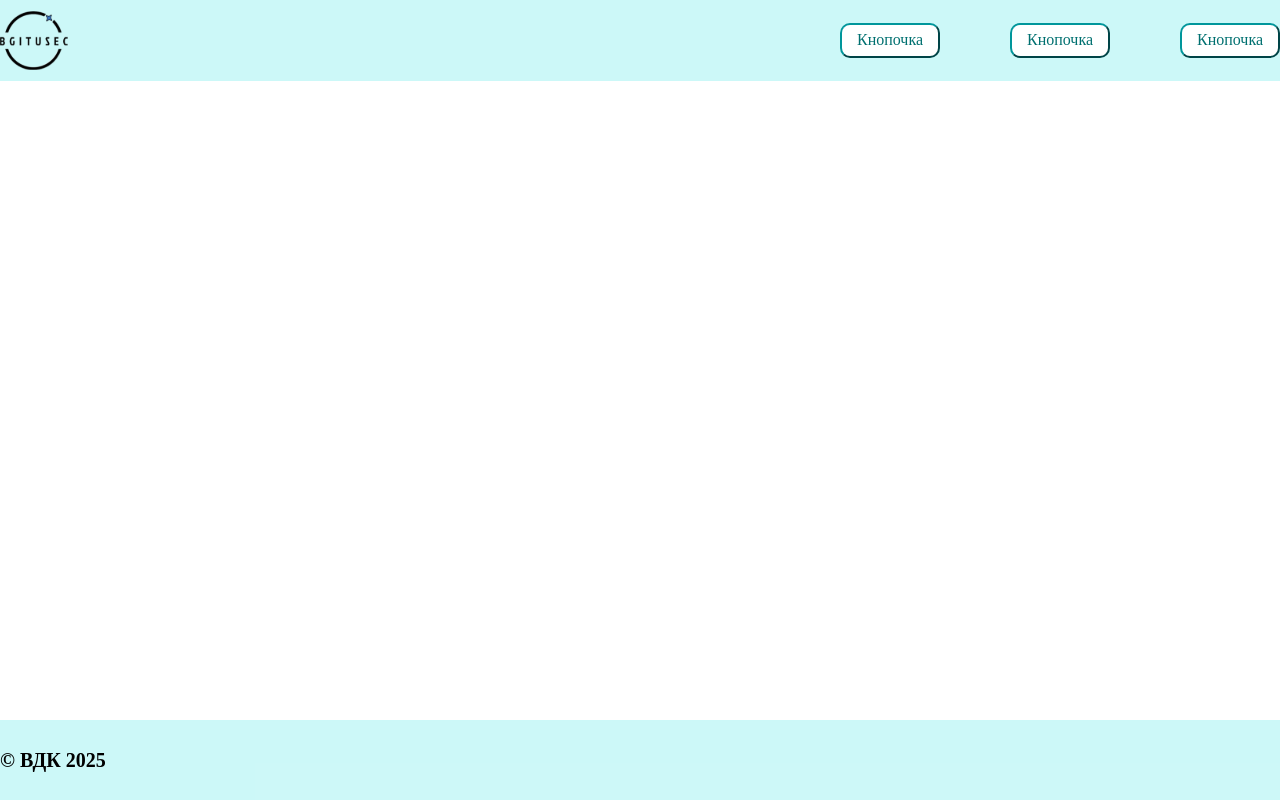
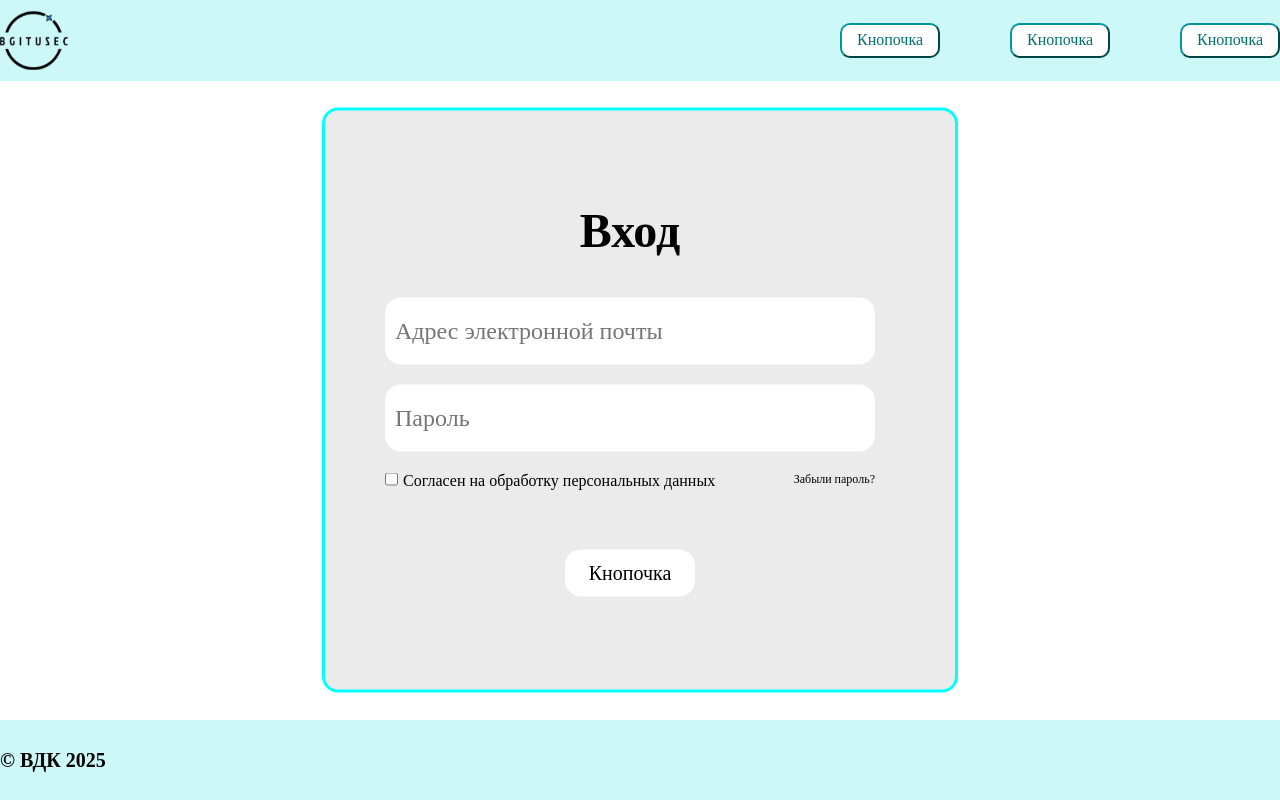
Before and after one commit to ttoddo/Barnaul, a React (Create React App) app: page / in a window 1280 px wide. Built offline with nearby package versions, Linux system fonts and the light colour scheme.

Commit message:
большая форма и главная страница

```diff
--- a/src/App.js
+++ b/src/App.js
@@ -1,12 +1,14 @@
 import React from 'react';
 import './styles/App.css'
 import Header from './Components/Header';
+import LoginForm from './Components/LoginForm';
 import Footer from './Components/Footer';
 
 function App() {
   return (
     <div className="App">
       <Header/>
+      <LoginForm/>
       <Footer/>
     </div>
   );
--- a/src/Components/Header.jsx
+++ b/src/Components/Header.jsx
@@ -1,7 +1,7 @@
 import React from 'react'
 import logo from '../Icons/logo.svg'
 import '../styles/Header.css'
-import HeaderBtn from './Button'
+import HeaderBtn from '../UI/HeaderBtn'
 import '../styles/App.css'
 
 const Header = function(){
--- /dev/null
+++ b/src/Components/LoginForm.jsx
@@ -0,0 +1,37 @@
+import React from 'react'
+import FormBtn from '../UI/FormBtn'
+// import showPass from '../Icons/showPass.svg'
+// import hidePass from '../Icons/hidePass.svg'
+import '../styles/Form.css'
+import '../styles/App.css'
+
+// function passChange(){
+//     // eslint-disable-next-line no-cond-assign
+//     if(this.src = {hidePass} ){
+//         document.querySelector(`#pass`).type = `text`;
+//     } else {
+//         document.querySelector(`#pass`).type = `password`;
+//     }
+// }
+
+const LoginForm = function(){
+    return (
+        <form className='login'>
+            <h2 className='formTitle'>Вход</h2>
+            <input className='formInput' type='text' placeholder='Адрес электронной почты' />
+            <input className='formInput' id='pass' type='password' placeholder='Пароль'/>
+            {/* <img className='inputIcon' onClick={passChange}  src={showPass} alt='passIcon' /> */}
+            <div className='formInfo'>
+                <label>
+                    <input className='formCheckbox'  type='checkbox'/>
+                    Согласен на обработку персональных данных
+                </label>
+                <a href='a'>Забыли пароль?</a>
+
+            </div>
+            <FormBtn/>
+        </form>
+    )
+}
+
+export default LoginForm
--- /dev/null
+++ b/src/UI/FormBtn.jsx
@@ -0,0 +1,12 @@
+import React from 'react'
+import '../styles/Form.css'
+
+const FormBtn = function(){
+    return (
+        <button className='FormBtn'>
+            Кнопочка
+        </button>
+    )
+}
+
+export default FormBtn
--- a/src/styles/App.css
+++ b/src/styles/App.css
@@ -5,9 +5,12 @@
     font-family: Montserrat;
     /* max-width: 1400px; */
 }
-.App{
-
-}
+/* .App{
+    display: flex;
+    flex-direction: row;
+    justify-content: center;
+    align-items: center;
+} */
 .container{
     max-width: 1400px;
     margin: 0 auto;
--- /dev/null
+++ b/src/styles/Form.css
@@ -0,0 +1,76 @@
+.login{
+    display: flex;
+    flex-direction: column;
+    justify-content: center;
+    align-items: center;
+    position: fixed;
+    top: 50%;
+    left: 50%;
+    gap: 20px;
+    background-color: rgb(235, 235, 235);
+    border-radius: 16px;
+    border: 3px aqua solid;
+    width: fit-content;
+    padding: 92px 80px 93px 60px;
+    transform: translate(-50%, -50%);
+}
+.formTitle{
+    font-size: 48px;
+    font-weight: 700;
+    margin-bottom: 20px;
+}
+.formInput{
+    padding: 20px 10px;
+    font-size: 24px;
+    font-weight: 400;
+    color: #797979;
+    border-radius: 16px;
+    border: none;
+    width: 490px;
+    outline: none;
+}
+.formCheckbox{
+    accent-color: rgba(146, 201, 252, 0.678);
+    margin-right: 5px;
+}
+.formInfo{
+    display: flex;
+    justify-content: space-between;
+    width: 100%;
+    a{
+        color: black;
+        font-size: 12px;
+        font-weight: 400;
+        text-decoration: none;
+        &:hover{
+            color: #797979;
+            transition: .3;
+            opacity: .8;
+            text-decoration: underline;
+        }
+    }
+}
+.FormBtn{
+    font-size: 20px;
+    font-weight: 400;
+    color: black;
+    background-color: white;
+    padding: 12px 24px;
+    border: none;
+    border-radius: 16px;
+    margin-top: 40px;
+    cursor: pointer;
+    &:hover{
+        margin-top: 42px;
+        opacity: .8;
+        background-color: aliceblue;
+        color: rgb(25, 45, 53);
+        border: solid 2px rgb(81, 132, 207);
+    }
+    &:active{
+        background-color: #ffffff;
+        background-color: .5;
+        color: rgb(124, 202, 253);
+        border: solid 2px rgb(124, 202, 253);
+    }
+}
--- a/src/styles/Header.css
+++ b/src/styles/Header.css
@@ -2,6 +2,9 @@
 .header{
     padding: 11px 0;
     background-color: rgba(157, 241, 241, 0.514);
+    position: absolute;
+    top: 0;
+    width: 100%;
 }
 
 .headerContent{
```
Also changed, not shown: src/UI/HeaderBtn.jsx (renamed from src/Components/Button.jsx), src/icons/hidePass.svg (added), src/icons/showPass.svg (added).
